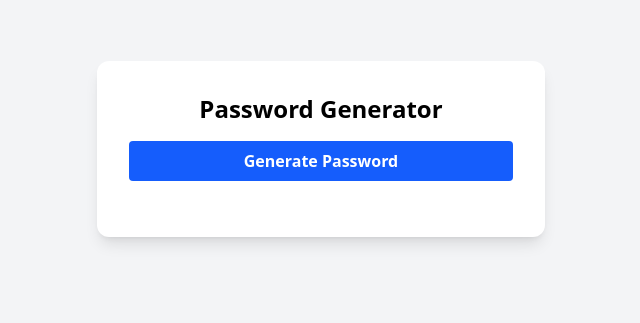
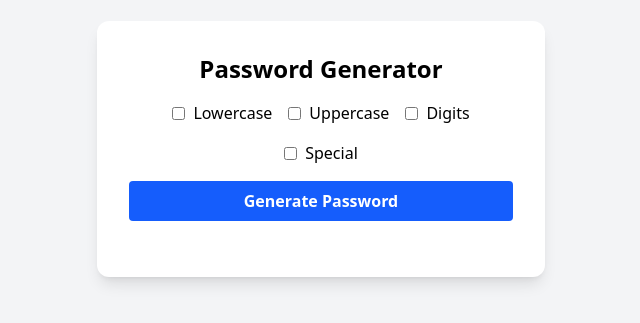
Before and after one commit to VHall1/password-generator, a React (Vite) app in the folder web.client/: page / in a window 1280 px wide. Shown: the part 251-574 px from the top of the page, without its empty margins (319-959 px from the left). Built offline with nearby package versions, Linux system fonts and the light colour scheme.

Commit message:
allow users to pick which sets should be included

```diff
--- a/web.client/src/app.tsx
+++ b/web.client/src/app.tsx
@@ -1,14 +1,21 @@
-import { startTransition, useActionState } from "react";
-import { generatePassword } from "./lib/api";
+import { startTransition, useActionState, useState } from "react";
+import { AVAILABLE_SETS, generatePassword, type PasswordSet } from "./lib/api";
 
 export function App() {
+  const [selectedSets, setSelectedSets] = useState<PasswordSet[]>([]);
   const [password, handleGeneratePassword, isPending] = useActionState(
     async () => {
-      const password = await generatePassword();
+      const password = await generatePassword(selectedSets);
       return password;
     },
     null
   );
+
+  const handleCheckboxChange = (set: PasswordSet) => {
+    setSelectedSets((prev) =>
+      prev.includes(set) ? prev.filter((s) => s !== set) : [...prev, set]
+    );
+  };
 
   return (
     <div className="min-h-screen flex items-center justify-center bg-gray-100 px-4">
@@ -16,10 +23,24 @@ export function App() {
         <h1 className="text-2xl font-bold mb-4 text-center">
           Password Generator
         </h1>
+        <div className="flex flex-wrap gap-4 justify-center">
+          {AVAILABLE_SETS.map((set) => (
+            <label key={set} className="flex items-center gap-2">
+              <input
+                type="checkbox"
+                checked={selectedSets.includes(set)}
+                onChange={() => handleCheckboxChange(set)}
+                className="accent-blue-600"
+              />
+              <span className="capitalize">{set}</span>
+            </label>
+          ))}
+        </div>
+
         <button
           disabled={isPending}
-          onClick={() => startTransition(() => handleGeneratePassword())}
-          className="w-full bg-blue-600 hover:bg-blue-700 text-white font-semibold py-2 px-4 rounded mb-6 transition-colors disabled:bg-blue-300 disabled:cursor-not-allowed"
+          onClick={() => startTransition(handleGeneratePassword)}
+          className="mt-4 w-full bg-blue-600 hover:bg-blue-700 text-white font-semibold py-2 px-4 rounded mb-6 transition-colors disabled:bg-blue-300 disabled:cursor-not-allowed"
         >
           Generate Password
         </button>
--- a/web.client/src/lib/api.ts
+++ b/web.client/src/lib/api.ts
@@ -7,9 +7,20 @@ function makeRequest(path: string, options: RequestInit = {}) {
   return fetch(`${API_URL}${path}`, options);
 }
 
-export async function generatePassword() {
+export const AVAILABLE_SETS = ["lowercase", "uppercase", "digits", "special"];
+export type PasswordSet = (typeof AVAILABLE_SETS)[number];
+
+export async function generatePassword(
+  sets: PasswordSet[] = ["lowercase", "uppercase", "digits", "special"]
+) {
+  const query = new URLSearchParams();
+
+  if (sets.length > 0) {
+    query.append("sets", sets.join(","));
+  }
+
   const response = await makeRequest(
-    "service.generator/generate?sets=lowercase,uppercase,digits,special"
+    `service.generator/generate?${query.toString()}`
   );
 
   if (!response.ok) {
```
